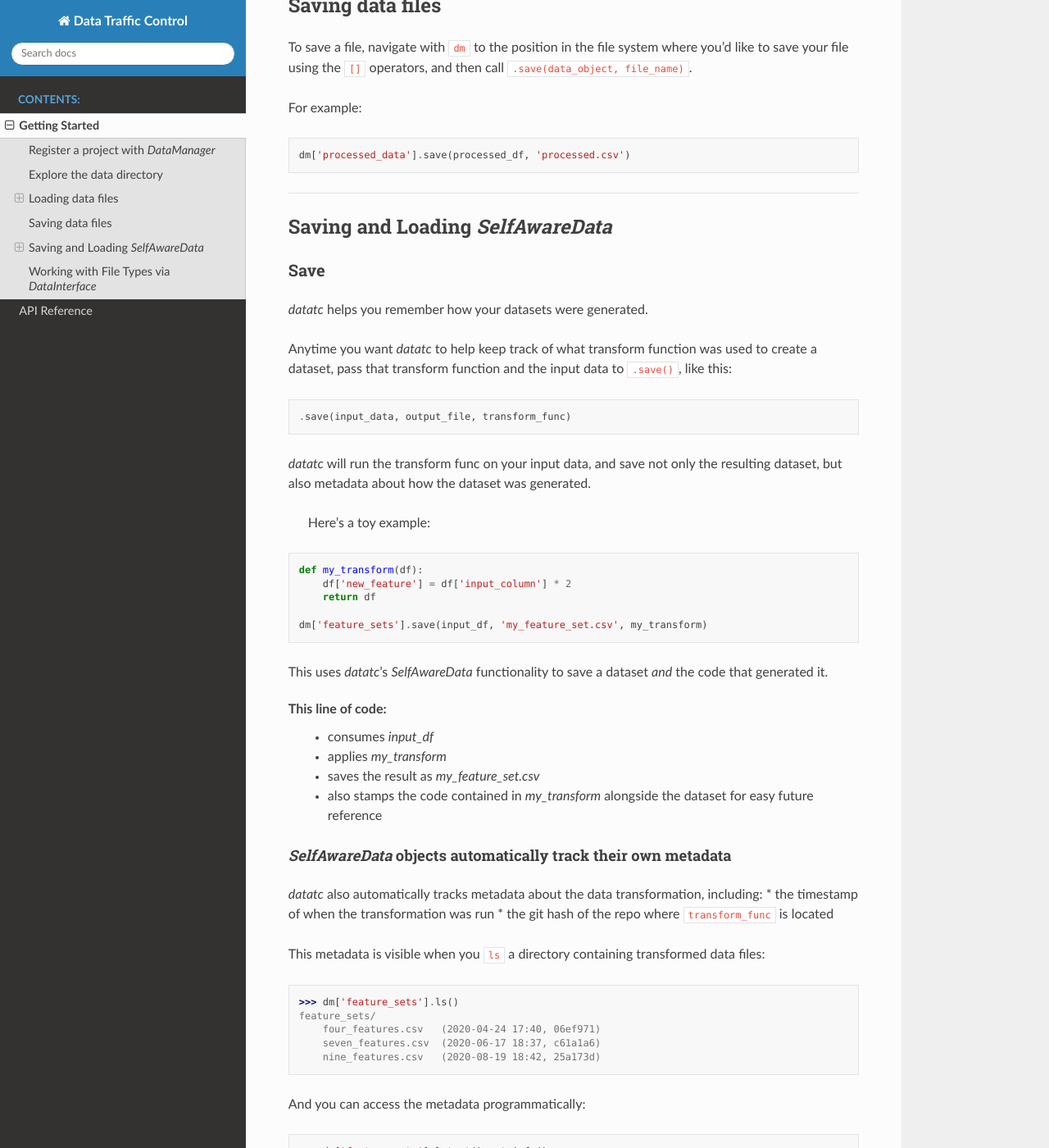
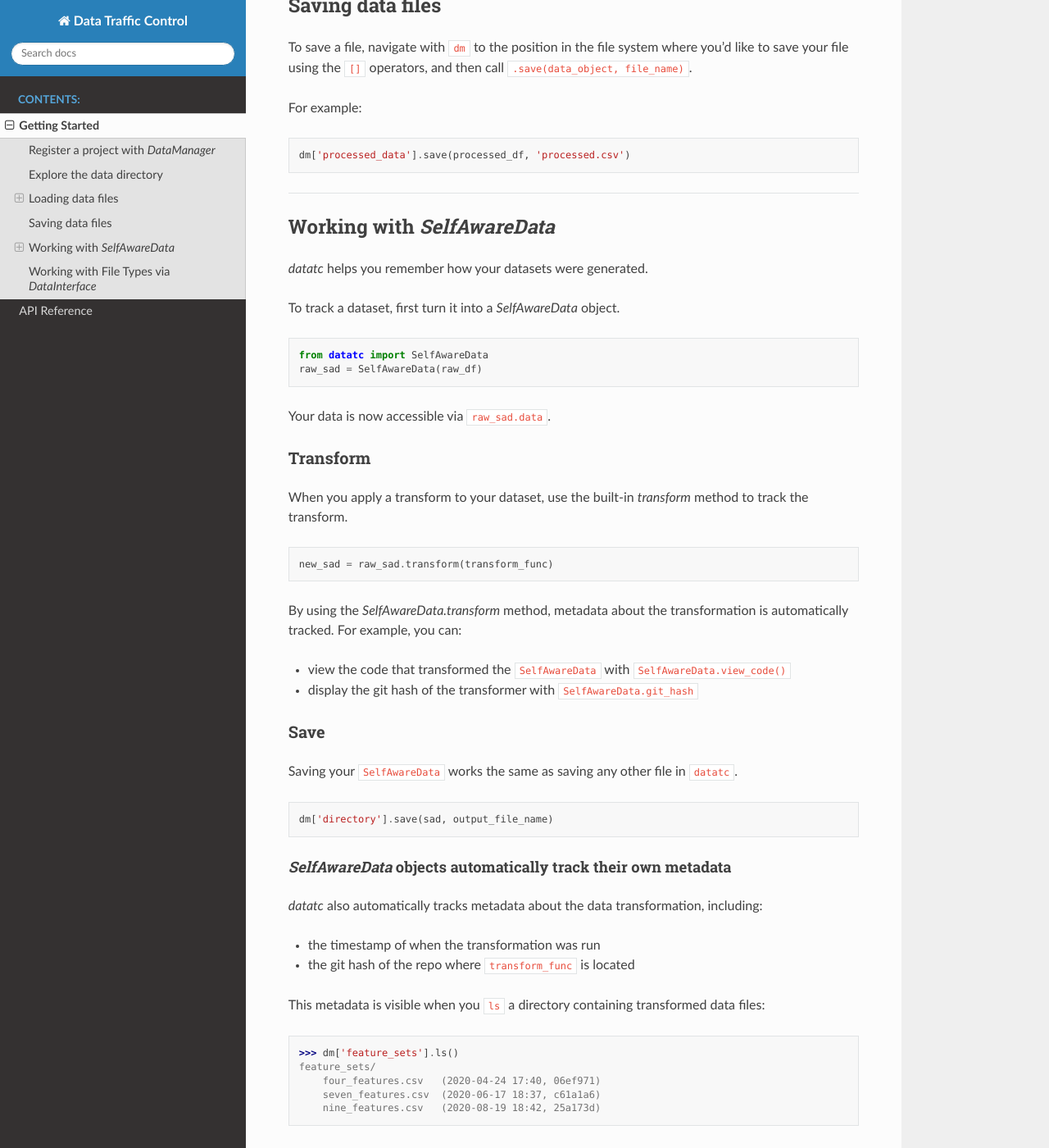
Before and after one commit to lokijuhy/data-traffic-control, a Sphinx documentation site: the page built from docs/getting_started.rst, in a window 1280 px wide and 1400 px high, scrolled down 2828 px. Shown: the whole window at 82% size. Built offline with Sphinx 7.4.7 and the Read the Docs theme 2.0.0, drawn with Linux system fonts in a browser that asks for light colours; some of the changed text lies outside the part shown.

Commit message:
docs update

```diff
--- a/docs/getting_started.rst
+++ b/docs/getting_started.rst
@@ -130,44 +130,51 @@ For example:
 ----
 
 
-Saving and Loading `SelfAwareData`
+Working with `SelfAwareData`
 --------------------------------------------
-Save
-'''''''
+
 `datatc` helps you remember how your datasets were generated.
 
-Anytime you want `datatc` to help keep track of what transform function was used to create a dataset, pass that transform function and the input data to ``.save()``, like this:
+To track a dataset, first turn it into a `SelfAwareData` object.
 
 .. code-block:: python
 
-    .save(input_data, output_file, transform_func)
+    from datatc import SelfAwareData
+    raw_sad = SelfAwareData(raw_df)
 
-`datatc` will run the transform func on your input data, and save not only the resulting dataset, but also metadata about how the dataset was generated.
+Your data is now accessible via ``raw_sad.data``.
 
- Here's a toy example:
+Transform
+'''''''''
+
+When you apply a transform to your dataset, use the built-in `transform` method to track the transform.
 
 .. code-block:: python
 
-    def my_transform(df):
-        df['new_feature'] = df['input_column'] * 2
-        return df
+    new_sad = raw_sad.transform(transform_func)
 
-    dm['feature_sets'].save(input_df, 'my_feature_set.csv', my_transform)
+By using the `SelfAwareData.transform` method, metadata about the transformation is automatically tracked.
+For example, you can:
 
+* view the code that transformed the ``SelfAwareData`` with ``SelfAwareData.view_code()``
+* display the git hash of the transformer with ``SelfAwareData.git_hash``
 
-This uses `datatc`'s `SelfAwareData` functionality to save a dataset *and* the code that generated it.
+Save
+''''
 
-This line of code:
-  * consumes `input_df`
-  * applies `my_transform`
-  * saves the result as `my_feature_set.csv`
-  * also stamps the code contained in `my_transform` alongside the dataset for easy future reference
+Saving your ``SelfAwareData`` works the same as saving any other file in ``datatc``.
+
+.. code-block:: python
+
+    dm['directory'].save(sad, output_file_name)
+
 
 
 `SelfAwareData` objects automatically track their own metadata
 .................................................................
 
 `datatc` also automatically tracks metadata about the data transformation, including:
+
 * the timestamp of when the transformation was run
 * the git hash of the repo where ``transform_func`` is located
 
@@ -206,21 +213,21 @@ Load
 
 Loading `SelfAwareData` works the same as loading any other data file with DataManager.
 
->>> td = dm['feature_sets']['my_feature_set.csv'].load()
+>>> sad = dm['feature_sets']['my_feature_set.csv'].load()
 
 This load returns you a `SelfAwareData` object. This object contains not only the data you transformed and saved, but also the transformation function itself.
 
 To access the data:
 
->>> td.data
+>>> sad.data
 
 To view the code of the data's transformation function:
 
->>> td.view_code()
+>>> sad.view_code()
 
 To rerun the same transformation function on a new data object:
 
->>> td.rerun(new_df)
+>>> sad.rerun(new_df)
 
 
 Loading `SelfAwareData` objects in dependency-incomplete environments
@@ -229,10 +236,31 @@ Loading `SelfAwareData` objects in dependency-incomplete environments
 If the `SelfAwareData` object is moved to a different environment where the dependencies for the code transform are not met,
 use
 
->>> td = SelfAwareDataDirectory.load(load_function=False)
+>>> sad = SelfAwareDataDirectory.load(load_function=False)
 
 to avoid a ``ModuleNotFoundError``.
 
+``SelfAwareData`` Example
+'''''''''''''''''''''''''
+
+Here's a toy example of working with ``SelfAwareData``:
+
+.. code-block:: python
+
+    from datatc import DataManager
+    from datatc import SelfAwareData
+
+    dm = DataManager('datatc_demo')
+
+    raw_sad = dm['raw']['iris.csv'].load()
+
+    def petal_area(df):
+        df['petal_area'] = df['petal_length'] * df['petal_width']
+        return df
+
+    area_sad = raw_sad.transform(petal_area, 'petal_area')
+
+    dm['processed'].save(area_sad, 'area.csv')
 
 ----
 
```
